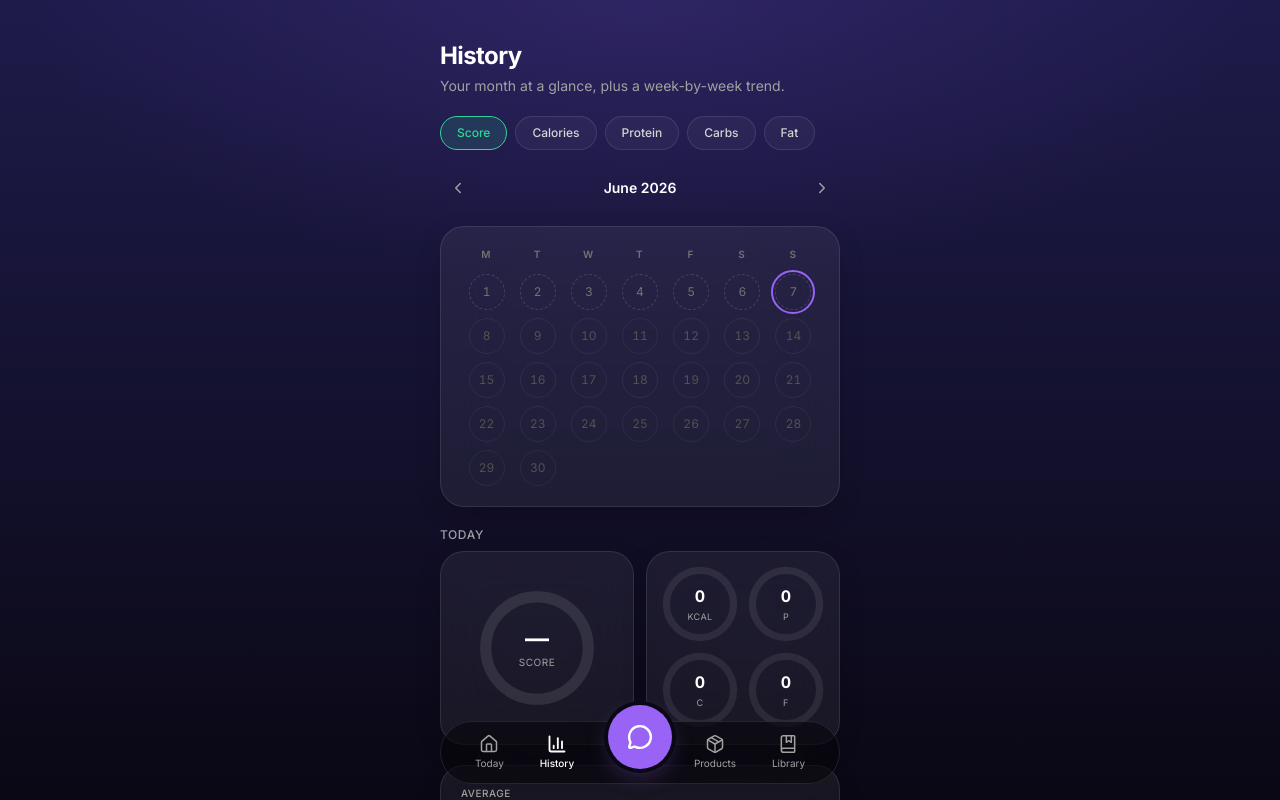
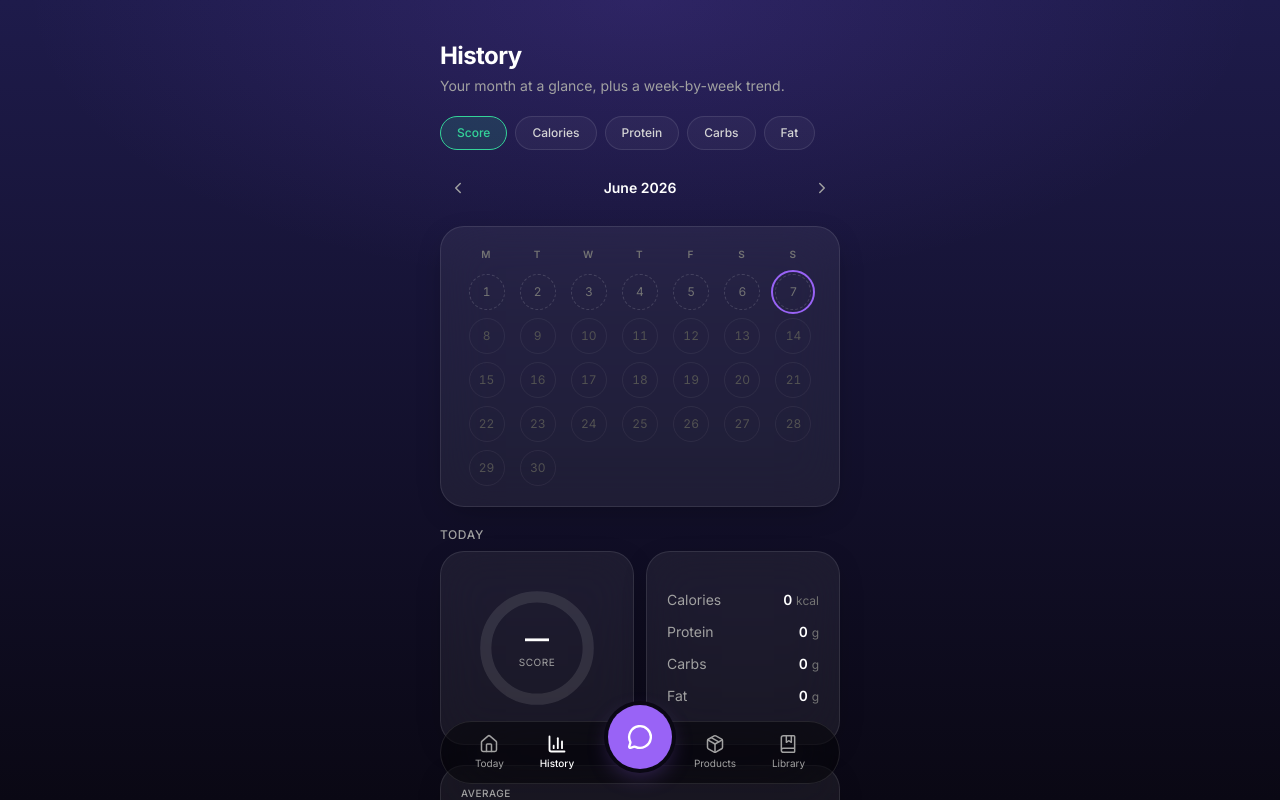
Before and after one commit to valentinalorcap/klara-app, a Next.js app: page /history in a window 1280 px wide. Built offline with nearby package versions, Linux system fonts and the light colour scheme; no server answers; the database is empty; sample sign-in values are in the browser's storage.

Commit message:
feat(history): list day macros as text instead of cramped rings
The four small rings were too tight; show the selected day's macros as a
readable list — "Calories 820 / 1700 kcal", "Protein 61 / 130 g", etc.

```diff
--- a/src/app/(app)/history/page.tsx
+++ b/src/app/(app)/history/page.tsx
@@ -5,7 +5,6 @@ import { prisma } from '@/lib/prisma';
 import { GlassCard } from '@/components/GlassCard';
 import { HistoryCalendar } from '@/components/HistoryCalendar';
 import { WeekChart } from '@/components/WeekChart';
-import { MacroRing, MACRO_COLORS } from '@/components/MacroRing';
 import {
   buildMonthGrid,
   categorizeStatus,
@@ -300,43 +299,11 @@ export default async function HistoryPage({
             />
           </GlassCard>
 
-          <GlassCard className="grid aspect-square grid-cols-2 gap-1 p-3">
-            <MacroRing
-              size="sm"
-              current={sel.kcal}
-              target={goals.dailyKcalGoal}
-              color={MACRO_COLORS.kcal}
-              label="kcal"
-              valueText={Math.round(sel.kcal).toString()}
-              className="mx-auto max-w-[5rem]"
-            />
-            <MacroRing
-              size="sm"
-              current={sel.protein}
-              target={goals.dailyProteinGoal}
-              color={MACRO_COLORS.protein}
-              label="P"
-              valueText={sel.protein.toFixed(0)}
-              className="mx-auto max-w-[5rem]"
-            />
-            <MacroRing
-              size="sm"
-              current={sel.carbs}
-              target={goals.dailyCarbsGoal}
-              color={MACRO_COLORS.carbs}
-              label="C"
-              valueText={sel.carbs.toFixed(0)}
-              className="mx-auto max-w-[5rem]"
-            />
-            <MacroRing
-              size="sm"
-              current={sel.fat}
-              target={goals.dailyFatGoal}
-              color={MACRO_COLORS.fat}
-              label="F"
-              valueText={sel.fat.toFixed(0)}
-              className="mx-auto max-w-[5rem]"
-            />
+          <GlassCard className="flex aspect-square flex-col justify-center gap-3 p-5">
+            <MacroLine label="Calories" value={sel.kcal} goal={goals.dailyKcalGoal} unit="kcal" />
+            <MacroLine label="Protein" value={sel.protein} goal={goals.dailyProteinGoal} unit="g" />
+            <MacroLine label="Carbs" value={sel.carbs} goal={goals.dailyCarbsGoal} unit="g" />
+            <MacroLine label="Fat" value={sel.fat} goal={goals.dailyFatGoal} unit="g" />
           </GlassCard>
         </div>
       </div>
@@ -398,6 +365,32 @@ export default async function HistoryPage({
   );
 }
 
+/** One macro line in the selected-day summary: "Calories  820 / 1700 kcal". */
+function MacroLine({
+  label,
+  value,
+  goal,
+  unit,
+}: {
+  label: string;
+  value: number;
+  goal: number | null;
+  unit: string;
+}) {
+  return (
+    <div className="flex items-baseline justify-between gap-2">
+      <span className="text-sm text-neutral-400">{label}</span>
+      <span className="text-sm font-semibold text-white tabular-nums">
+        {Math.round(value)}
+        {goal != null ? (
+          <span className="font-normal text-neutral-500"> / {Math.round(goal)}</span>
+        ) : null}{' '}
+        <span className="text-xs font-normal text-neutral-500">{unit}</span>
+      </span>
+    </div>
+  );
+}
+
 /** Hero-stats donut that shows the average value inside the ring. */
 function AvgRing({
   pct,
```
